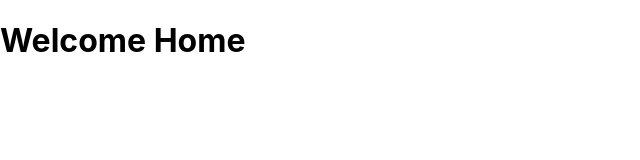
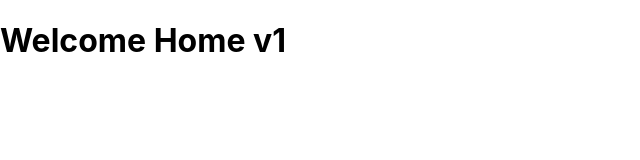
Before and after one commit to tweneboah/project-manager-frontend, a React (Create React App) app: page / in a window 1280 px wide. Shown: the top 160 px of the page, without its empty margins (0-640 px from the left). Built offline with nearby package versions, Linux system fonts and the light colour scheme.

Commit message:
First commit

```diff
--- a/src/components/Home.js
+++ b/src/components/Home.js
@@ -3,7 +3,7 @@ import React from "react";
 const Home = () => {
   return (
     <div>
-      <h1>Welcome Home</h1>
+      <h1>Welcome Home v1</h1>
     </div>
   );
 };
```
